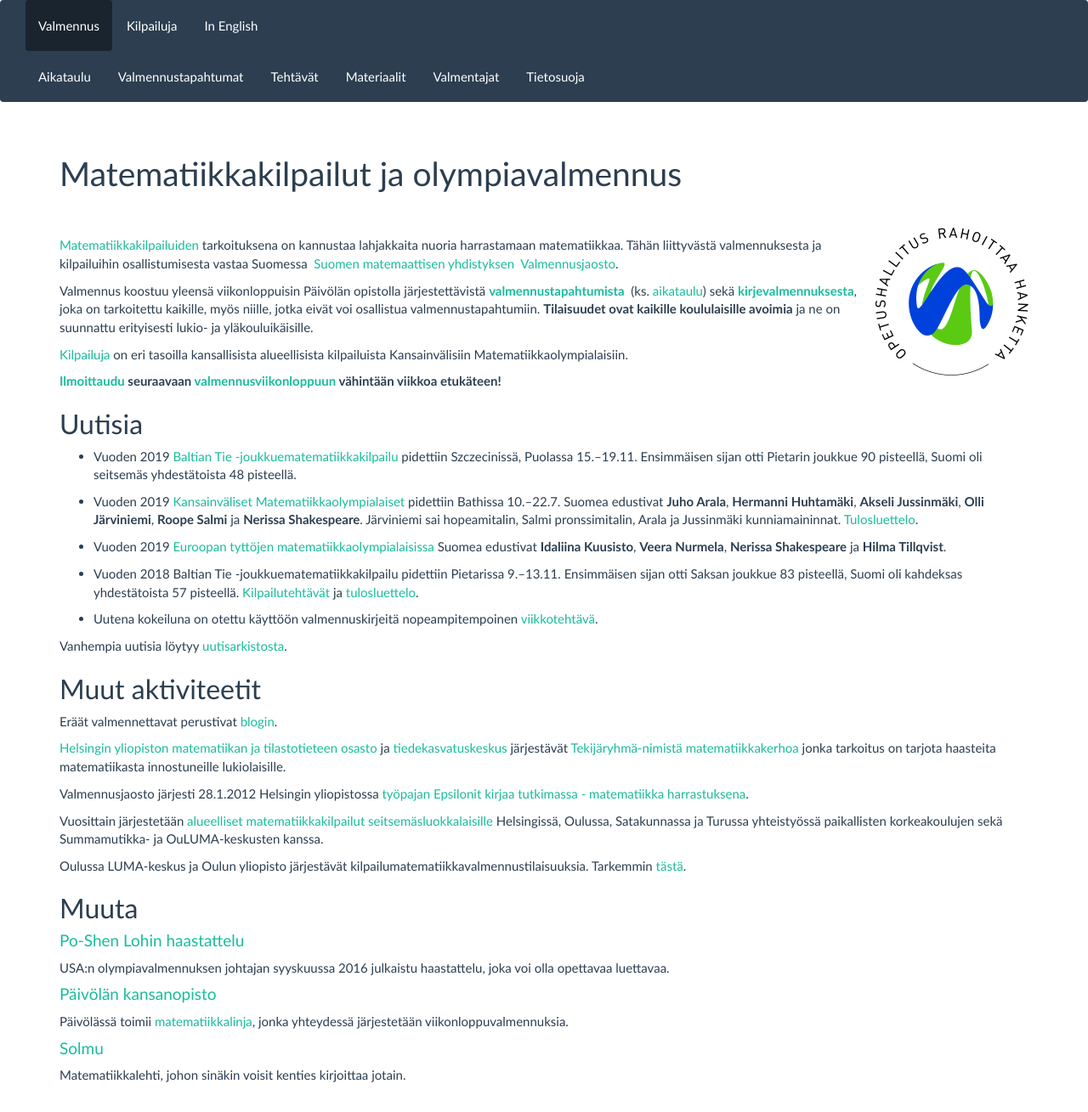
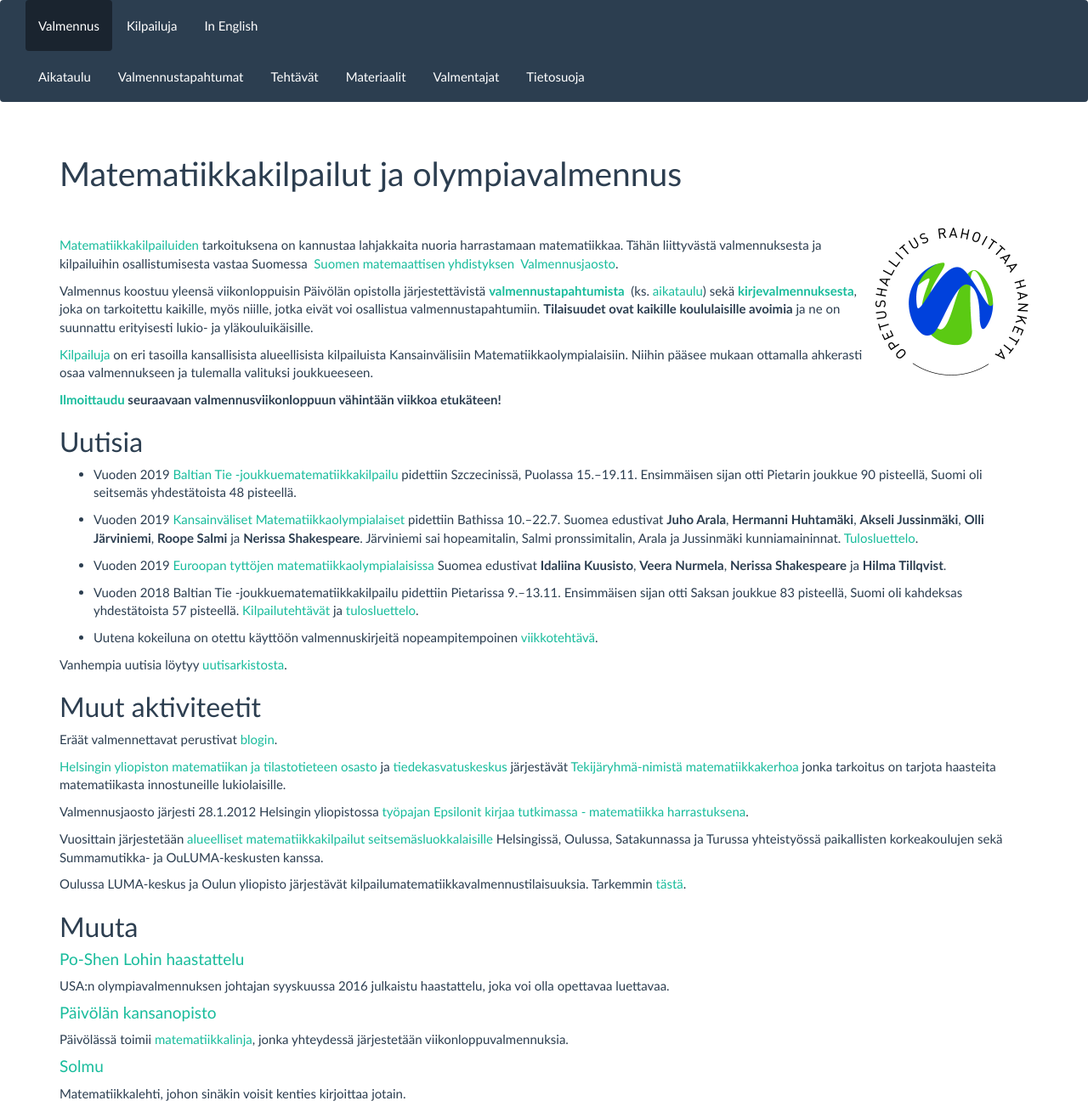
Before and after one commit to matematiikkakilpailut/matematiikkakilpailut.github.io, a Jekyll site: the page built from index.md, in a window 1280 px wide. Shown: the whole page at 85% size. Built offline with Jekyll 4.4.1, drawn with Linux system fonts in a browser that asks for light colours; before the commit the page ends 1287 px from its top, so only the background shows below that; some of the changed lines change nothing that is shown.

Commit message:
Update index.md
turha linkki, kommentit poistettu

```diff
--- a/index.md
+++ b/index.md
@@ -27,63 +27,12 @@
 
 [Kilpailuja](kilpailut) on eri tasoilla kansallisista
 alueellisista kilpailuista Kansainvälisiin Matematiikkaolympialaisiin.
+Niihin pääsee mukaan ottamalla ahkerasti osaa valmennukseen
+ja tulemalla valituksi joukkueeseen.
 
 **[Ilmoittaudu](https://www.paivola.fi/fi/matematiikkakilpailuvalmennukseen-ilmoittautuminen/)
-seuraavaan [valmennusviikonloppuun](aikataulu) vähintään
+seuraavaan valmennusviikonloppuun vähintään
 viikkoa etukäteen!**
-
-{% comment %}
-[Matematiikka&shy;kilpailujen](kilpailut) tarkoituksena on
-kannustaa lahjakkaita nuoria harrastamaan matematiikkaa.  Tähän
-liittyvästä valmennuksesta Suomessa vastaa
-[Suomen matemaattisen yhdistyksen](http://www.matemaattinenyhdistys.fi/)
-[Valmennusjaosto](valmentajat).
-
-Valmennusjaosto hoitaa myös Suomen kansainväliseen
-kilpailuosallistumiseen liittyviä käytännön asioita.
-
-Valmennus koostuu yleensä viikonloppuisin järjestettävistä
-**valmennustapahtumista** (ks. [aika&shy;taulua](aikataulu))
-[Päiv&ouml;län opistossa](#muuta) Valkeakoskella sekä
-[**kirjevalmennuksesta**](valmennus), joka on tarkoitettu
-kaikille, myös niille, jotka eivät voi osallistua
-valmennustapahtumiin.  Valmennustapahtumissa pidetään
-kilpailuharjoituksia ja esitetään myös muuta matematiikkaa, mistä saa
-jonkinlaisen käsityksen tutustumalla valmennuksen
-[teemoihin](aiheet).  Tilaisuudet ovat kaikille koululaisille
-avoimia.
-
-
-Valmennusjaosto järjestää myös kilpailujoukkueiden valintaan ja
-valmennukseen liittyviä valmennus&shy;tapahtumia, joihin osallistuminen
-perustuu henkilökohtaisiin kutsuihin.
-
-## <a name="kilpailut"></a>Kilpailut
-
-[Kilpailuja](/kilpailut/) on eri tasoilla kansallisesta alueellisten kautta
-Kansainvälisiin matematiikka&shy;olympialaisiin.
-
-## <a name="kilpailuvalmennus"></a>Valmennusviikonloput
-
-Suomen matemaattisen yhdistyksen Valmennusjaoston
-matematiikka&shy;kilpailuvalmennus koostuu valmennus&shy;viikonlopuista Päivölän
-Opistossa Valkeakoskella ja kirjevalmennuksesta. Molempiin voi
-osallistua kuka hyvänsä. Päivölän Opisto perii
-valmennus&shy;viikonloppuihin osallistuvilta täysihoito&shy;maksun (70
-euroa/viikonloppu), mutta opetus on muuten maksutonta. Valmennusjaosto
-voi harkinnan mukaan tukea taloudellisesti valmennus&shy;tilaisuuksiin
-osallistuvia ([ohjeet](/kaytanto/#taloudellinen-tuki)).
-
-Valmennusviikonloppuja järjestetään syys- ja kevät&shy;lukukausien aikana
-kolme. Tapahtumat alkavat perjantai-iltana kello 18.30 ja päättyvät
-sunnuntaina noin kello 13.30. Mahdollisuuksien mukaan osallistujat
-jakautuvat kahteen ryhmään taitojen ja kokemuksen
-mukaan. Viikonloppujen ohjelmassa on opetusta kilpailu&shy;matematiikan eri
-osa-alueiden aloilta, tehtävänratkaisua ja pieniä
-harjoituskokeita. Valmennus&shy;viikonloppuihin liittyvistä käytännön
-kysymyksistä löytyy lisätietoa [täältä](kaytanto).
-
-{% endcomment %}
 
 ## <a name="uutisia"></a>Uutisia
 
```
